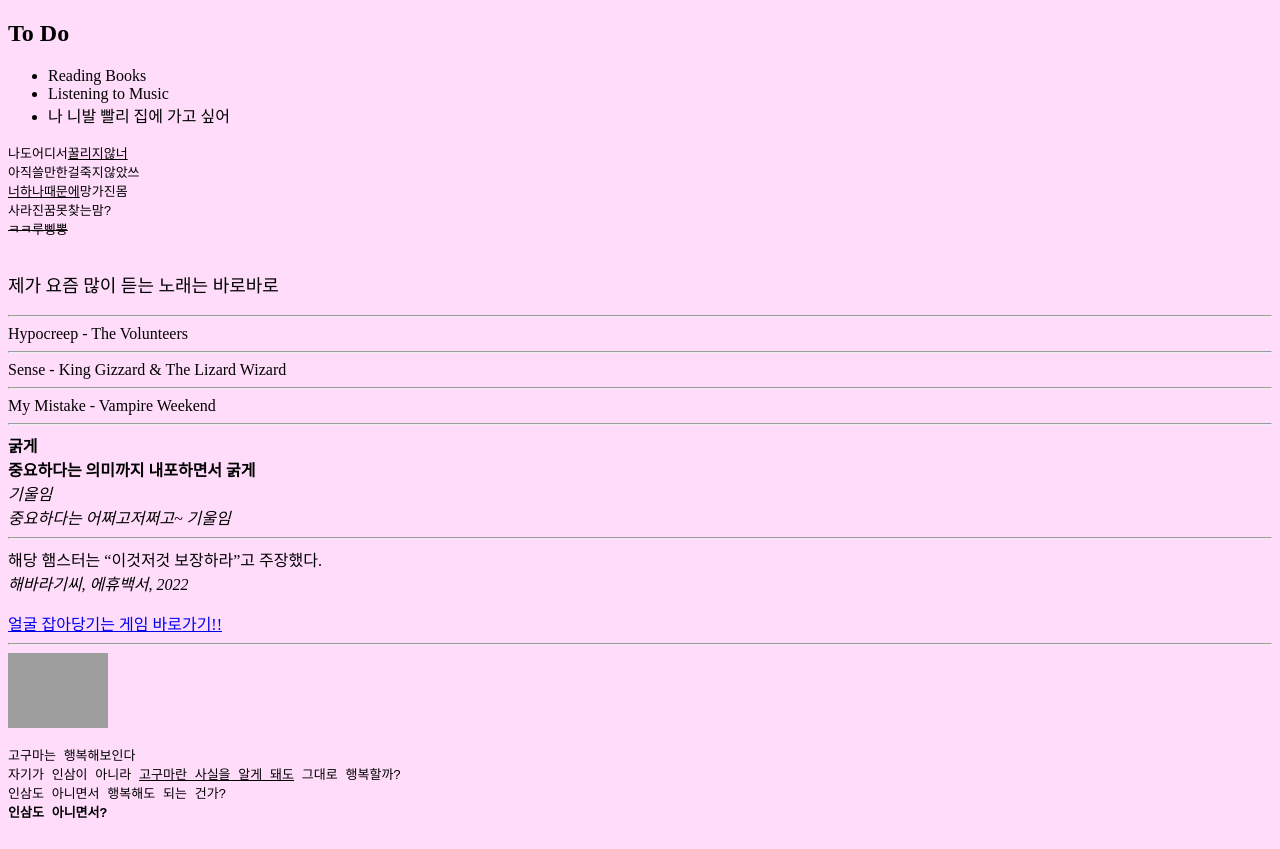
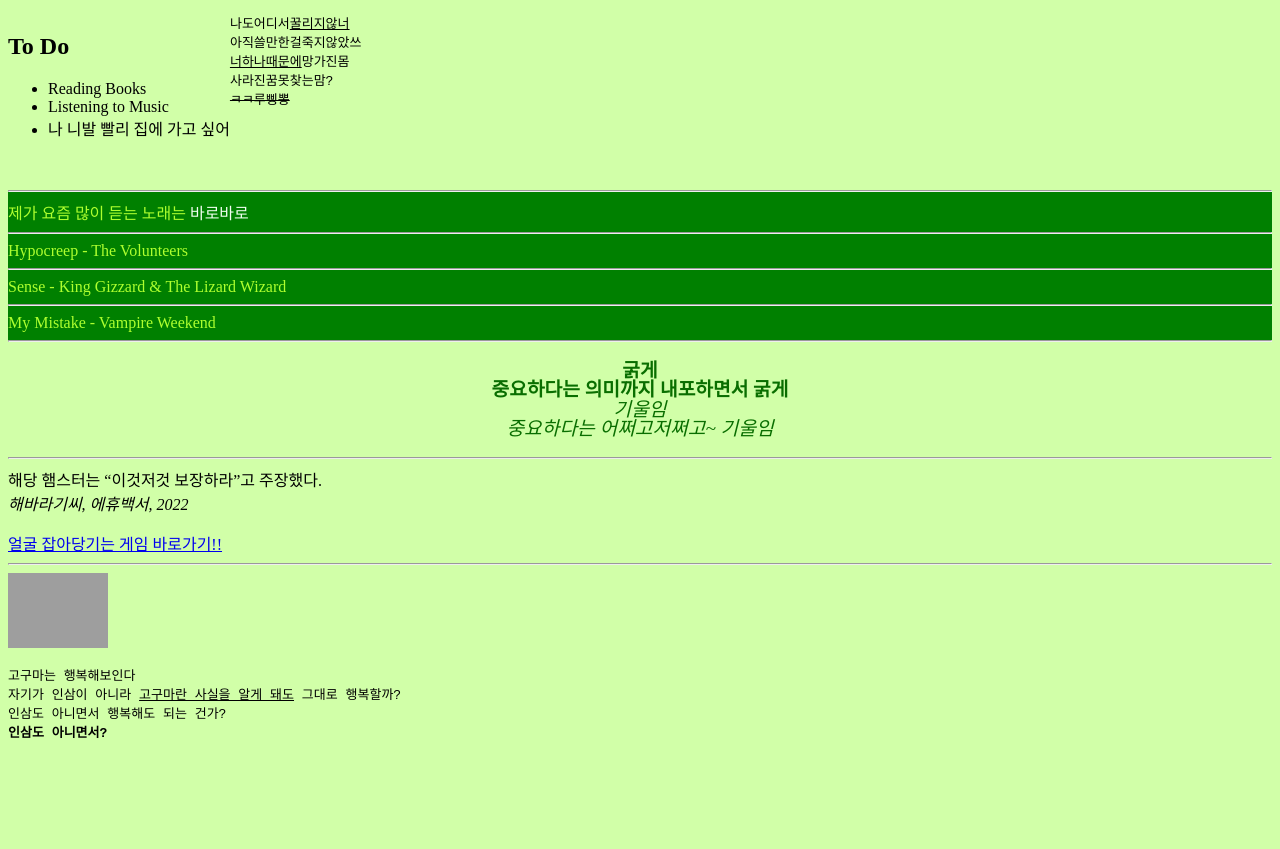
Before and after one commit to hyeonjiji/html_practicing, a website: page index.html in a window 1280 px wide. After the commit the page ends 800 px from the top, so only its background shows below. Drawn offline with Linux system fonts and the light colour scheme; grey boxes are pictures that could not be loaded.

Commit message:
연습끝

```diff
--- a/index.html
+++ b/index.html
@@ -9,12 +9,14 @@
   </head>
 
   <body style="font-family:'Pretendard'">
+    <div style="float: left">
      <h2>To Do</h2>
      <ul>
        <li>Reading Books</li>
        <li>Listening to Music</li>
        <li>나 니발 빨리 집에 가고 싶어</li>
      </ul>
+    </div>
      <pre>
 나도어디서<ins>꿀리지않너</ins>
 아직쓸만한걸죽지않았쓰
@@ -22,8 +24,13 @@
 사라진꿈못찾는맘?
 <del>ㅋㅋ루삥뽕</del>
      </pre>
-    <p style="font-size:large">
-      제가 요즘 많이 듣는 노래는 바로바로
+     <br/>
+     <br/>
+
+    <div style="background-color:green; color: greenyellow">
+    <p style="font-size: 18px">
+      <hr/>
+      제가 요즘 많이 듣는 노래는 <span style="color:honeydew">바로바로</span>
       <hr/>
       Hypocreep - The Volunteers
       <hr/>
@@ -31,6 +38,11 @@
       <hr/>
       My Mistake - Vampire Weekend
       <hr/>
+      </div>
+    </p>
+
+    <p style="font-size: 1.2em; color: rgb(9, 110, 0);
+              text-align: center; line-height: 1">
       <b> 굵게 </b> <br/>
       <strong> 중요하다는 의미까지 내포하면서 굵게 </strong> <br/>
       <i> 기울임 </i> <br/>
--- a/style.css
+++ b/style.css
@@ -1,3 +1,3 @@
 html {
-  background-color: rgb(255, 220, 250);
+  background-color: rgb(209, 255, 168);
 }
```
Lines whose indentation alone changed are shown as unchanged.
